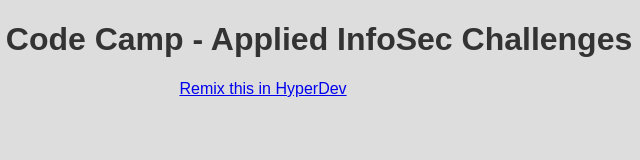
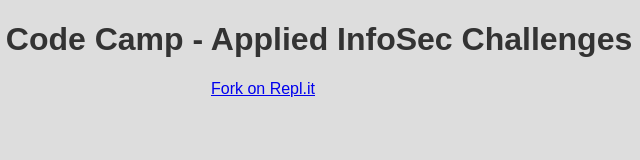
Before and after one commit to freeCodeCamp/boilerplate-infosec, a website: page views/index.html in a window 1280 px wide. Shown: the full height of the page, 377-1017 px from the left. Drawn offline with Linux system fonts and the light colour scheme; files that its build step writes are made by us from their sources.

Commit message:
Make it run with Repl.it

```diff
--- a/views/index.html
+++ b/views/index.html
@@ -21,8 +21,8 @@
     </main>
 
     <footer>
-      <a href="https://hyperdev.com/#!/remix/fcc-infosec/d6f678a1-05e9-400a-b1ab-eea5b92af803">
-        Remix this in HyperDev
+      <a href="https://repl.it/github/freeCodeCamp/boilerplate-infosec">
+        Fork on Repl.it
       </a>
     </footer>
 
```
Also changed, not shown: README.md, package.json (line endings or trailing spaces), 2 other files.
